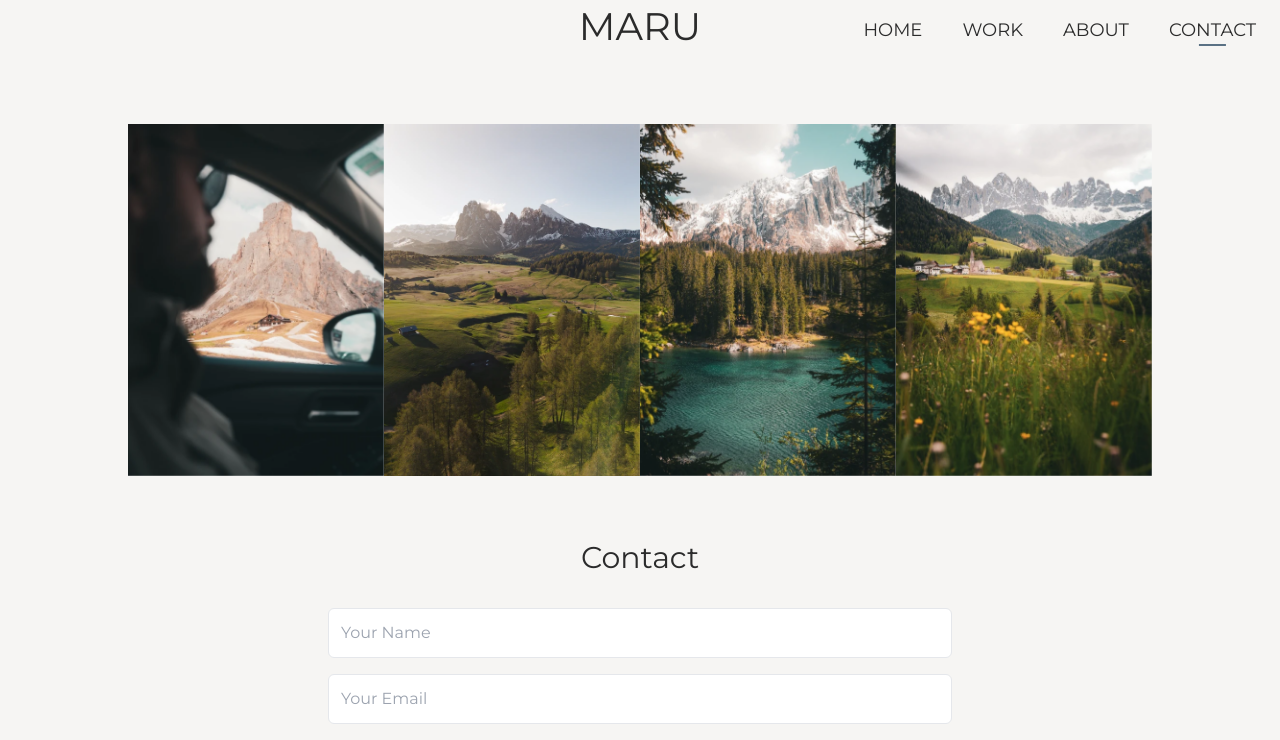
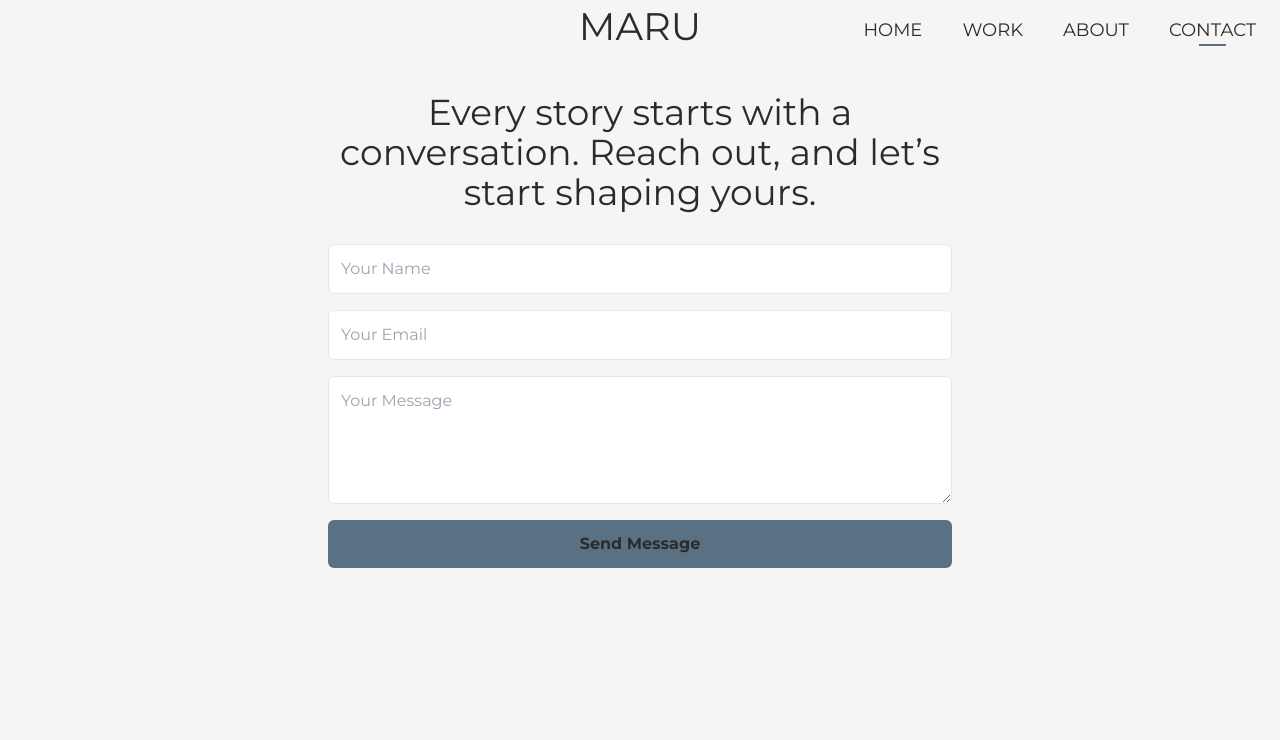
Before and after one commit to alexpetrovan2001/MaruVisuals, an Angular app: page /contact in a window 1280 px wide. Shown: the top 740 px of the page. Built offline with nearby package versions, Linux system fonts and the light colour scheme.

Commit message:
Lazy loading enabled and contact redesigned

```diff
--- a/src/app/components/client-card/client-card.html
+++ b/src/app/components/client-card/client-card.html
@@ -3,7 +3,7 @@
     [class.active]="isActive && mobile"
   >
     <!-- Background Image -->
-    <img [src]="client.sampleImage" alt="{{client.name}} image"
+    <img [src]="client.sampleImage" alt="{{client.name}} image" loading="lazy"
          class="absolute inset-0 w-full h-full object-cover transition-transform duration-300 lg:group-hover:scale-105">
 
     <!-- Overlay (hidden by default, shows on hover) -->
--- a/src/app/pages/about/about.html
+++ b/src/app/pages/about/about.html
@@ -20,6 +20,7 @@
       <img
         src="assets/images/about/marius_compressed.jpg"
         alt="Portrait of Marius Muresan"
+        loading="lazy"
         class="max-w-xs lg:max-w-sm xl:max-w-md object-cover"
       />
     </div>
@@ -32,6 +33,7 @@
       <img
         src="assets/images/about/ioana_compressed.jpg"
         alt="Portrait of associate"
+        loading="lazy"
         class="max-w-xs lg:max-w-sm xl:max-w-md object-cover"
       />
     </div>
--- a/src/app/pages/client-portofolio/client-portofolio.html
+++ b/src/app/pages/client-portofolio/client-portofolio.html
@@ -5,6 +5,7 @@
     <img
       [src]="client.logo"
       [alt]="client.name + ' logo'"
+      loading="lazy"
       class="w-36 mb-12"
     />
   }
@@ -27,6 +28,7 @@
     <img
       [src]="client?.sampleImage"
       [alt]="client?.name + ' collage'"
+      loading="lazy"
       class="object-cover"
     />
   </picture>
@@ -48,6 +50,7 @@
       <img
         [src]="client?.sampleImage"
         [alt]="client?.name + ' collage'"
+        loading="lazy"
         class="object-cover"
       />
     </picture>
--- a/src/app/pages/contact/contact.html
+++ b/src/app/pages/contact/contact.html
@@ -41,40 +41,47 @@
 <!--    }-->
 <!--  </div>-->
 
-  <div class="py-16 px-32 grid grid-cols-1 sm:grid-cols-2 lg:grid-cols-4 w-full h-96 lg:h-[30rem] gap-0">
-    @for (contact of contacts; track contact) {
-      <div class="relative group w-full h-full">
-        <div class="flip-inner w-full h-full relative">
-          <!-- FRONT -->
-          <div class="flip-front absolute inset-0">
-            <img
-              src="{{ BASE_IMAGE_REF }}contact/{{ contact.image }}"
-              alt="Contact image"
-              class="w-full h-full object-cover"
-            />
-          </div>
+<!--  <div class="py-16 px-32 grid grid-cols-1 sm:grid-cols-2 lg:grid-cols-4 w-full h-96 lg:h-[30rem] gap-0">-->
+<!--    @for (contact of contacts; track contact) {-->
+<!--      <div class="relative group w-full h-full">-->
+<!--        <div class="flip-inner w-full h-full relative">-->
+<!--          &lt;!&ndash; FRONT &ndash;&gt;-->
+<!--          <div class="flip-front absolute inset-0">-->
+<!--            <img-->
+<!--              src="{{ BASE_IMAGE_REF }}contact/{{ contact.image }}"-->
+<!--              alt="Contact image"-->
+<!--              loading="lazy"-->
+<!--              class="w-full h-full object-cover"-->
+<!--            />-->
+<!--          </div>-->
 
-          <!-- BACK (same image, colored overlay, and icon) -->
-          <div class="flip-back absolute z-0 inset-0 backface-hidden rotate-y-180 flex items-center justify-center">
-            <img src="{{ BASE_IMAGE_REF }}contact/{{ contact.image }}" alt="Contact image" class="w-full h-full object-cover" />
+<!--          &lt;!&ndash; BACK (same image, colored overlay, and icon) &ndash;&gt;-->
+<!--          <div class="flip-back absolute z-0 inset-0 backface-hidden rotate-y-180 flex items-center justify-center">-->
+<!--            <img src="{{ BASE_IMAGE_REF }}contact/{{ contact.image }}"-->
+<!--                 alt="Contact image"-->
+<!--                 loading="lazy"-->
+<!--                 class="w-full h-full object-cover" />-->
 
-            <div class="absolute inset-0 bg-highlight/80 z-0"></div>
+<!--            <div class="absolute inset-0 bg-highlight/80 z-0"></div>-->
 
-            <a href="{{ contact.url }}" target="_blank"
-               class="absolute z-10 w-24 h-24 top-1/2 left-1/2 -translate-x-1/2 -translate-y-1/2 flex items-center justify-center text-accent hover:text-accent-hover">
-              <svg xmlns="http://www.w3.org/2000/svg" class="" fill="currentColor" viewBox="0 0 32 32">
-                <path [attr.d]="contact.logo"/>
-              </svg>
+<!--            <a href="{{ contact.url }}" target="_blank"-->
+<!--               class="absolute z-10 w-24 h-24 top-1/2 left-1/2 -translate-x-1/2 -translate-y-1/2 flex items-center justify-center text-accent hover:text-accent-hover">-->
+<!--              <svg xmlns="http://www.w3.org/2000/svg" class="" fill="currentColor" viewBox="0 0 32 32">-->
+<!--                <path [attr.d]="contact.logo"/>-->
+<!--              </svg>-->
 
-            </a>
-          </div>
-        </div>
-      </div>
-    }
-  </div>
-
+<!--            </a>-->
+<!--          </div>-->
+<!--        </div>-->
+<!--      </div>-->
+<!--    }-->
+<!--  </div>-->
   <div class="max-w-2xl mx-auto px-6">
-    <h2 class="text-3xl mb-8 text-center">Contact</h2>
+    <h2 class="text-3xl md:text-4xl my-8 text-center">
+      Every story starts with a conversation.
+      Reach out, and let’s start shaping yours.
+    </h2>
+    <h2></h2>
     <form class="flex flex-col gap-4">
       <input type="text" placeholder="Your Name" class="border rounded-md p-3" />
       <input type="email" placeholder="Your Email" class="border rounded-md p-3" />
```
